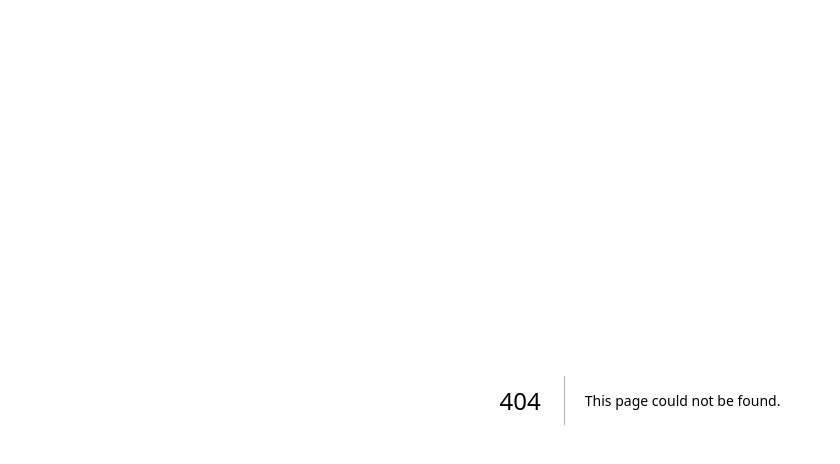
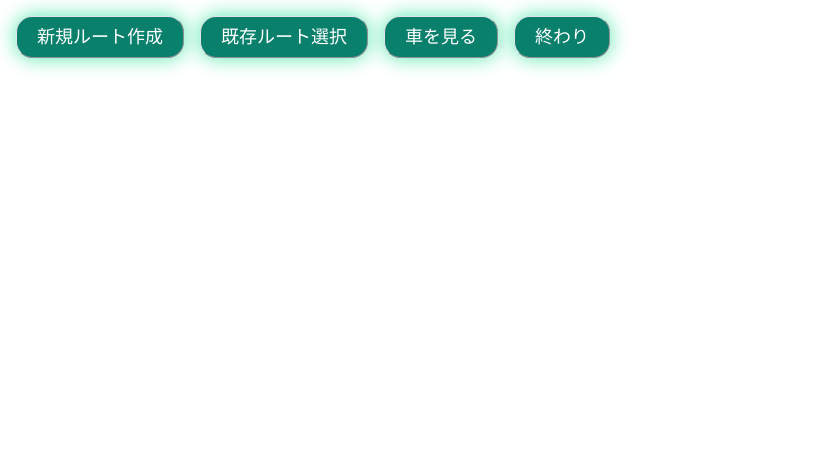
Before and after one commit to ozkoharu/fantastic-kohga, a Next.js app: page /CarMenu in a window 1280 px wide. Before the commit this address had no page. Shown: the top 464 px of the page, without its empty margins (0-840 px from the left). Built offline with nearby package versions, Linux system fonts and the light colour scheme.

Commit message:
(await res.json())を修正
動かなかったので修正した

```diff
--- /dev/null
+++ b/pages/CarMenu.tsx
@@ -0,0 +1,36 @@
+import { NextPage } from "next";
+import { useRouter } from "next/router";
+import _BaseButton from "../component/atoms/button/_BaseButton";
+
+const CarMenu: NextPage = () => {
+    const router = useRouter();
+    const onClickDestination = () => {
+
+    }
+    const onClickExistsRoute = () => {
+
+    }
+    const onClickCarWatch = () => {
+
+    }
+    const onClickEndPage = () => {
+
+    }
+    return (
+        <>
+            <_BaseButton onClick={onClickDestination} _class="button">
+                新規ルート作成
+            </_BaseButton>
+            <_BaseButton onClick={onClickExistsRoute} _class="button">
+                既存ルート選択
+            </_BaseButton>
+            <_BaseButton onClick={onClickCarWatch} _class="button">
+                車を見る
+            </_BaseButton>
+            <_BaseButton onClick={onClickEndPage} _class="button">
+                終わり
+            </_BaseButton>
+        </>
+    )
+}
+export default CarMenu;
```
